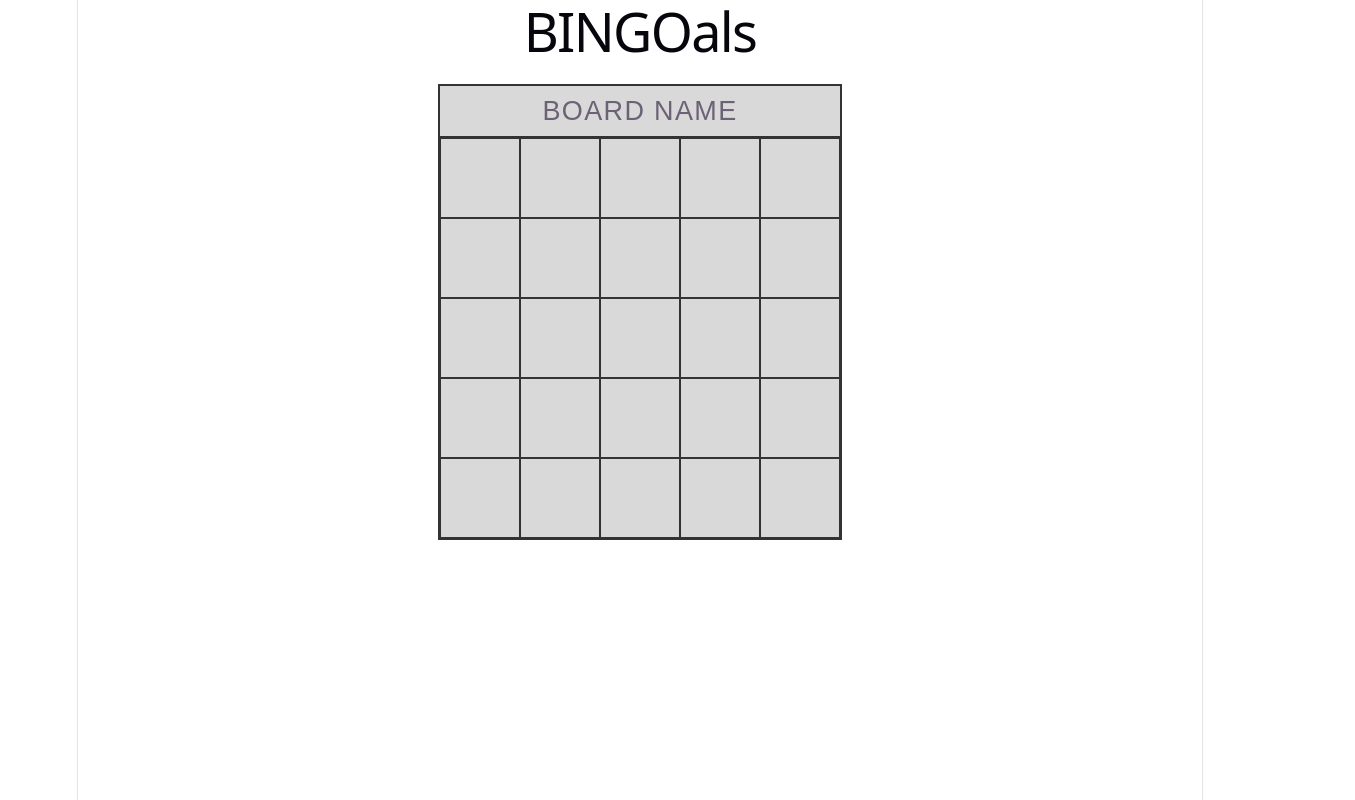
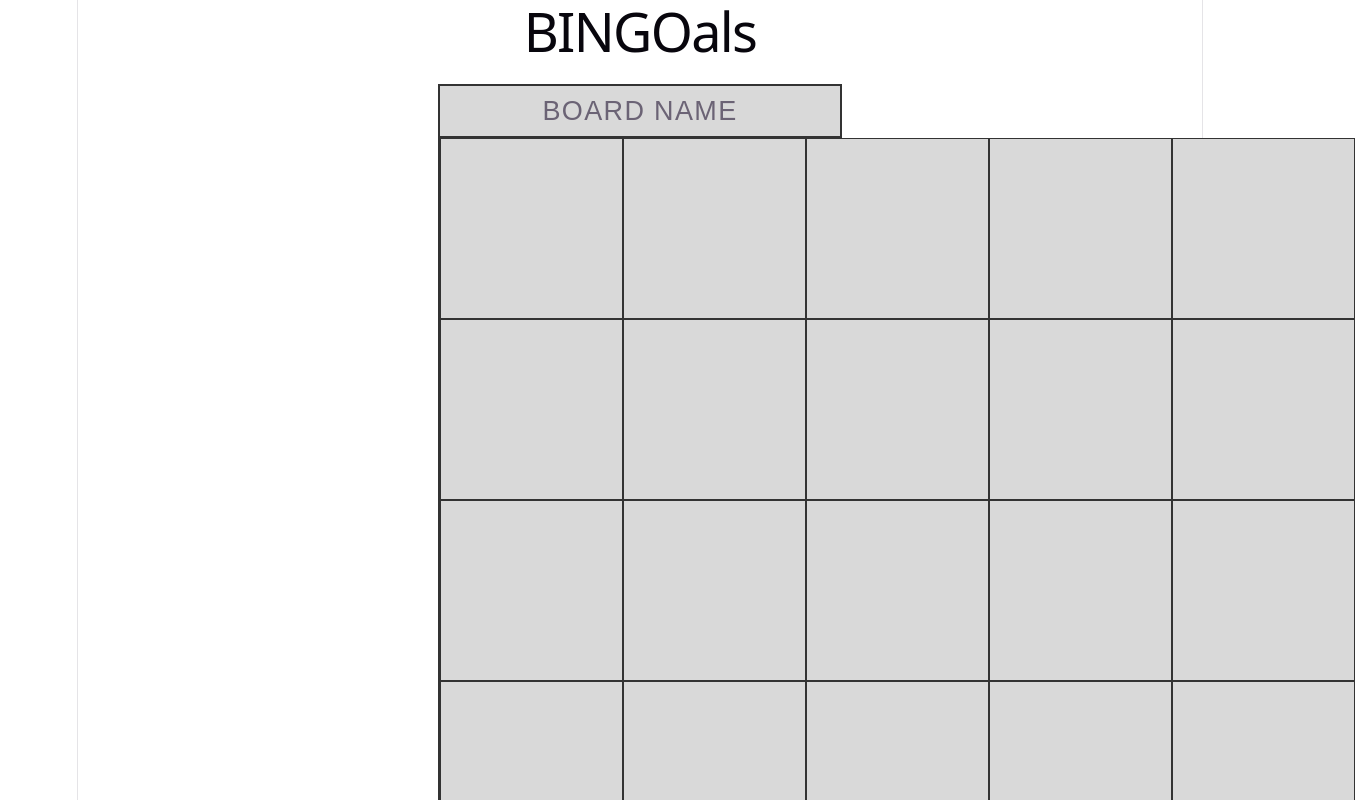
Before and after one commit to ZhaoJohnny/bingoals, a React (Vite) app in the folder frontend/: page / in a window 1280 px wide. Shown: the top 800 px of the page, 1355 px wide, since content can reach past the window. Built offline with nearby package versions, Linux system fonts and the light colour scheme.

Commit message:
feat: added text bos for bingo sqaures

```diff
--- a/frontend/src/components/BingoSquare.jsx
+++ b/frontend/src/components/BingoSquare.jsx
@@ -1,10 +1,42 @@
+import { useState } from 'react';
 import '../styles/BingoSquare.css';
 
 function BingoSquare({ content }) {
+  const [text, setText] = useState(content || '');
+
+  async function handleKeyDown(e) {
+    if (e.key === 'Enter') {
+      e.preventDefault();
+
+      try {
+        const response = await fetch('/api/bingo-square', {
+          method: 'POST',
+          headers: {
+            'Content-Type': 'application/json',
+          },
+          body: JSON.stringify({
+            content: text,
+          }),
+        });
+
+        if (!response.ok) {
+          throw new Error('Failed to save bingo square');
+        }
+
+        console.log('Saved:', text);
+      } catch (error) {
+        console.error(error);
+      }
+    }
+  }
+
   return (
-    <div className="bingo-square">
-      {content}
-    </div>
+    <input
+      className="bingo-square"
+      value={text}
+      onChange={(e) => setText(e.target.value)}
+      onKeyDown={handleKeyDown}
+    />
   );
 }
 
```
Also changed, not shown: 1 other file (tests, documents, lock files or other folders).
